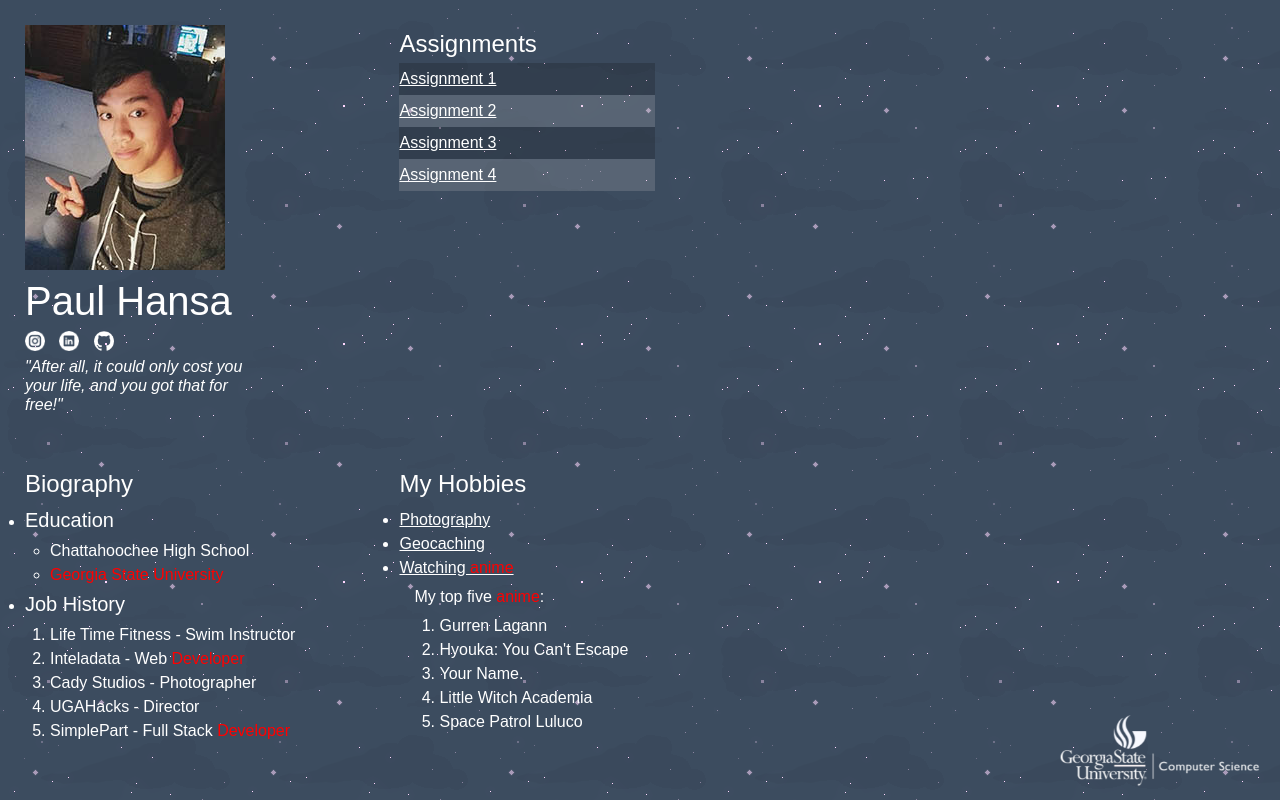
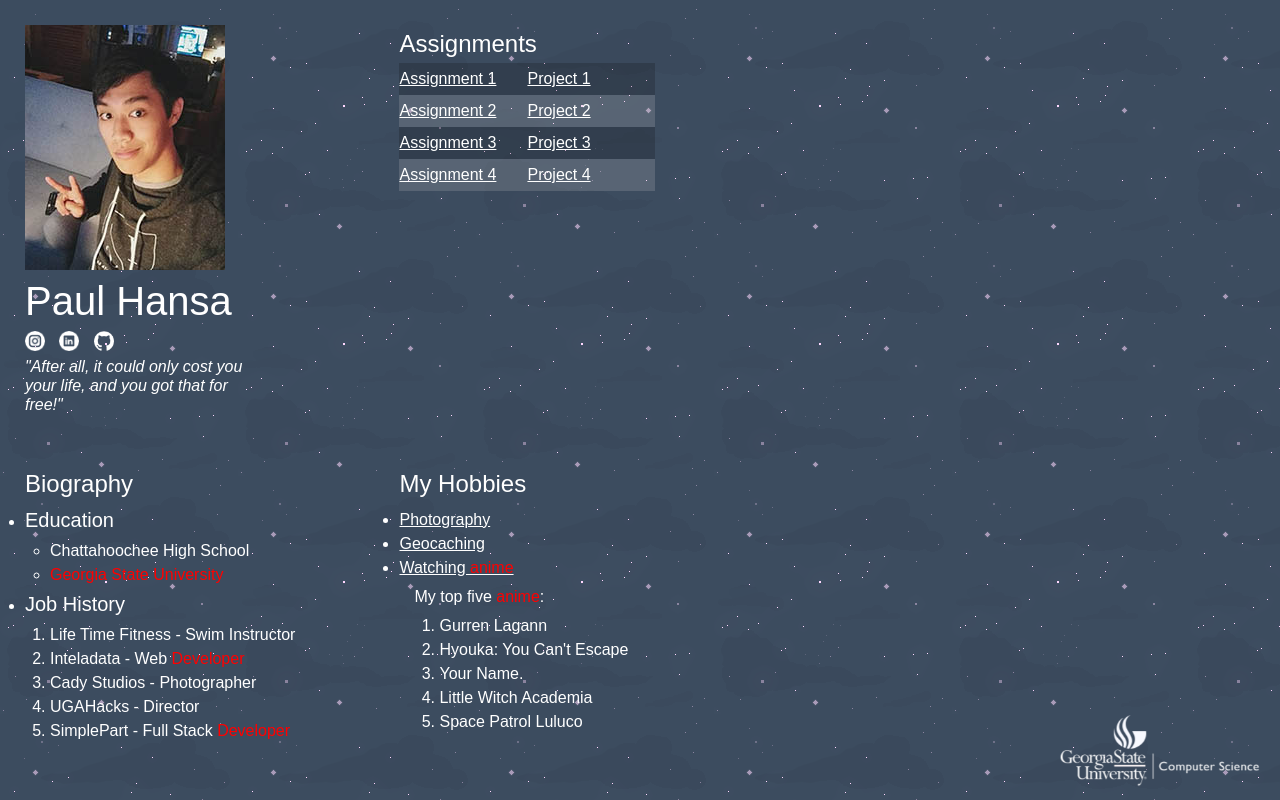
Before and after one commit to bigcooki3/CSC4370-site, a PHP site: page / in a window 1280 px wide. Run offline with PHP 8.4, Linux system fonts and the light colour scheme.

Commit message:
Add new assignment pages

```diff
--- a/index.html
+++ b/index.html
@@ -41,22 +41,50 @@
                         <tbody>
                             <tr>
                                 <td>
-                                    <a href="http://codd.cs.gsu.edu/~phansa1/">Assignment 1</a>
+                                    <a href="index.html">
+                                        Assignment 1
+                                    </a>
+                                </td>
+                                <td>
+                                    <a href="./projects/project-1/main.html">
+                                        Project 1
+                                    </a>
                                 </td>
                             </tr>
                             <tr>
                                 <td>
-                                    <a href="">Assignment 2</a>
+                                    <a href="./assignments/assignment-2/main.html">
+                                        Assignment 2
+                                    </a>
+                                </td>
+                                <td>
+                                    <a href="">
+                                        Project 2
+                                    </a>
                                 </td>
                             </tr>
                             <tr>
                                 <td>
-                                    <a href="">Assignment 3</a>
+                                    <a href="">
+                                        Assignment 3
+                                    </a>
+                                </td>
+                                <td>
+                                    <a href="">
+                                        Project 3
+                                    </a>
                                 </td>
                             </tr>
                             <tr>
                                 <td>
-                                    <a href="">Assignment 4</a>
+                                    <a href="">
+                                        Assignment 4
+                                    </a>
+                                </td>
+                                <td>
+                                    <a href="">
+                                        Project 4
+                                    </a>
                                 </td>
                             </tr>
                         </tbody>
--- a/style.css
+++ b/style.css
@@ -50,6 +50,7 @@ table {
 	align-items: center;
 	width: 80%;
 	border-collapse: collapse;
+	table-layout: fixed;
 }
 
 tr {
```
